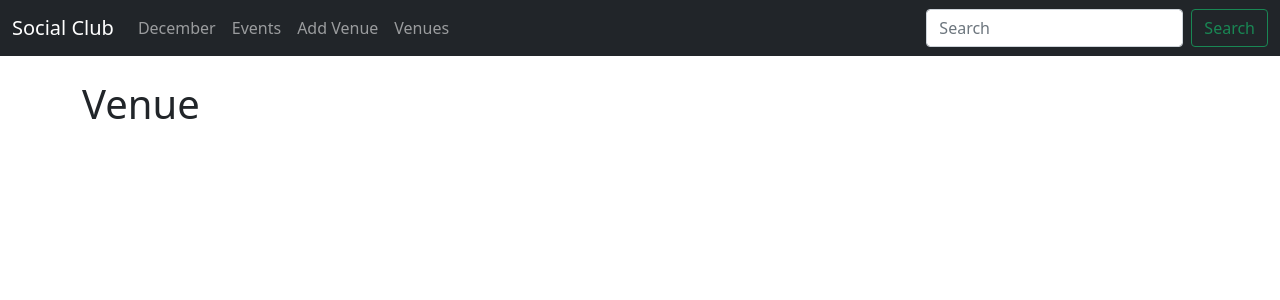
After one commit to nassor-j-a/Social-Club-Website, a Django app: page /list_venue in a window 1280 px wide. The commit adds this page. Shown: the top 300 px of the page. Run offline with Django 4.2, Linux system fonts and the light colour scheme; data that the repository does not hold is empty; parts of the project's set-up code (start-up, migrations or seed data) failed here and were passed over.

Commit message:
Querying a Database for individual items.

```diff
--- a/events/templates/events/event_list.html
+++ b/events/templates/events/event_list.html
@@ -42,7 +42,7 @@
                     </ul>
                   </p>
                 </div>
-              </div>
+            </div>
             <br>
             {% endfor %}
         </body>
--- a/events/templates/events/home.html
+++ b/events/templates/events/home.html
@@ -24,7 +24,7 @@
             {{ cal|safe }}
             <br><br>
             <br><br>
-            Copyright {{current_year}}
+            Copyright(c){{current_year}}
             </center>
         </body>
     </html>
--- a/events/templates/events/navbar.html
+++ b/events/templates/events/navbar.html
@@ -19,6 +19,9 @@
           </li>
           <li class="nav-item">
             <a class="nav-link" href="{% url 'add-venue' %}">Add Venue</a>
+          </li>
+          <li class="nav-item">
+            <a class="nav-link" href="{% url 'list-venue' %}">Venues</a>
           </li>
           <!-- <li class="nav-item dropdown">
             <a class="nav-link dropdown-toggle" href="#" id="navbarDropdown" role="button" data-bs-toggle="dropdown" aria-expanded="false">
--- /dev/null
+++ b/events/templates/events/venue.html
@@ -0,0 +1,19 @@
+{% extends 'events/base.html' %}
+
+{% block content %}
+    <html>
+        <body>
+            <h1>Venue</h1>
+            <br>
+            <table class="table table-striped table-bordered table-hover">
+                {% for venue in venue_list %}
+                <tr>
+                    <td>
+                        <a href="{% url 'show-venue' venue.id %}">{{ venue }}</a><br>
+                    </td>
+                </tr>
+                {% endfor %}
+            </table>
+        </body>
+    </html>
+{% endblock %}
--- a/events/urls.py
+++ b/events/urls.py
@@ -12,4 +12,6 @@ urlpatterns = [
     path('<int:year>/<str:month>', views.home, name="home"),
     path('events', views.all_events, name="list-events"),
     path('add_venue', views.add_venue, name="add-venue"),
+    path('list_venue', views.list_venue, name="list-venue"),
+    path('show_venue/<venue_id>', views.show_venue, name="show-venue"),
 ]
--- a/events/views.py
+++ b/events/views.py
@@ -3,7 +3,7 @@ import calendar
 from calendar import HTMLCalendar
 from datetime import datetime
 from django.http import HttpResponseRedirect
-from .models import Event
+from .models import Event, Venue
 from .forms import VenueForm
 
 # Create your views here.
@@ -42,6 +42,8 @@ def home(request, year=datetime.now().year,
 
 
 def all_events(request):
+
+    # fetching all items from the database model
     event_list = Event.objects.all()
     return render(request, 'events/event_list.html',
                   {'event_list': event_list})
@@ -60,3 +62,16 @@ def add_venue(request):
             submitted = True
     return render(request, 'events/add_venue.html',
                     {'form': form, 'submitted': submitted})
+
+
+def list_venue(request):
+    venue_list = Venue.objects.all()
+    return render(request, 'events/venue.html',
+                    {'venue_list': venue_list})
+
+def show_venue(request, venue_id):
+
+    # fetching individual items from the database model
+    venue = Venue.objects.get(pk=venue_id)
+    return render(request, 'events/show_venue.html',
+                    {'venue': venue})
```
Also changed, not shown: events/templates/events/show_venue.html (added, +50 -0 lines).
